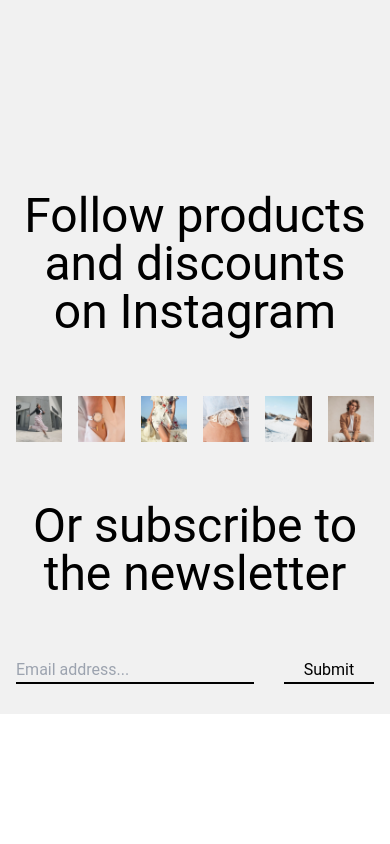
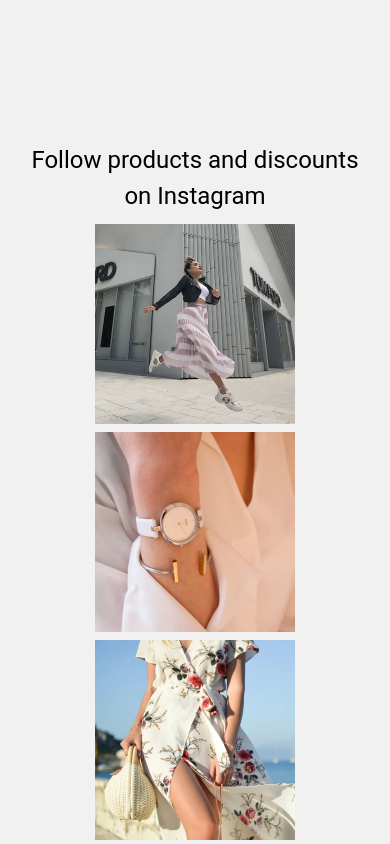
Before and after one commit to kestenbaum/coral, a React (Vite) app: page / in a window 390 px wide. Shown: the part 7680-8524 px from the top of the page. Built offline with nearby package versions, Linux system fonts and the light colour scheme.

Commit message:
fix follow

```diff
--- a/src/screens/Follow.tsx
+++ b/src/screens/Follow.tsx
@@ -6,21 +6,21 @@
 
     return (
         <div className='flex justify-center items-center flex-col max-w-[1280px] mx-auto px-4 py-[30px]'>
-            <h2 className='w-full text-center text-5xl py-[60px] font-sans'>Follow products and discounts on Instagram</h2>
-            <div className='grid grid-cols-6 gap-4'>
+            <h2 className='w-full text-center py-[10px] text-[24px] sm:text-5xl sm:py-[60px] font-sans'>Follow products and discounts on Instagram</h2>
+            <div className='flex flex-wrap gap-2 justify-center sm:justify-between'>
                 {person.map(person =>
-                    <img src={person} alt='person' className='cursor-pointer'/>
+                    <img key={person} src={person} alt='person' className='cursor-pointer'/>
                 )}
             </div>
             <div className='flex flex-col items-center max-w-[766px]'>
-                <h2 className='w-full text-center text-5xl py-[60px] font-sans'>Or subscribe to the newsletter</h2>
-                <form className='flex justify-between w-full bg-[#F1F1F1] gap-[30px]'>
+                <h2 className='w-full text-center py-[10px] text-[24px] sm:text-5xl sm:py-[60px] font-sans'>Or subscribe to the newsletter</h2>
+                <form className='flex flex-col sm:flex-row justify-between w-full bg-[#F1F1F1] gap-[30px]'>
                     <input
                         type="text"
                         placeholder='Email address...'
                         className='bg-[#F1F1F1] border-b-2 border-black w-full'
                     />
-                    <button className='bg-[#F1F1F1] border-b-2 border-black w-full max-w-[90px]'>Submit</button>
+                    <button className='bg-[#F1F1F1] border-b-2 border-black w-full sm:max-w-[90px]'>Submit</button>
                 </form>
             </div>
         </div>
```
